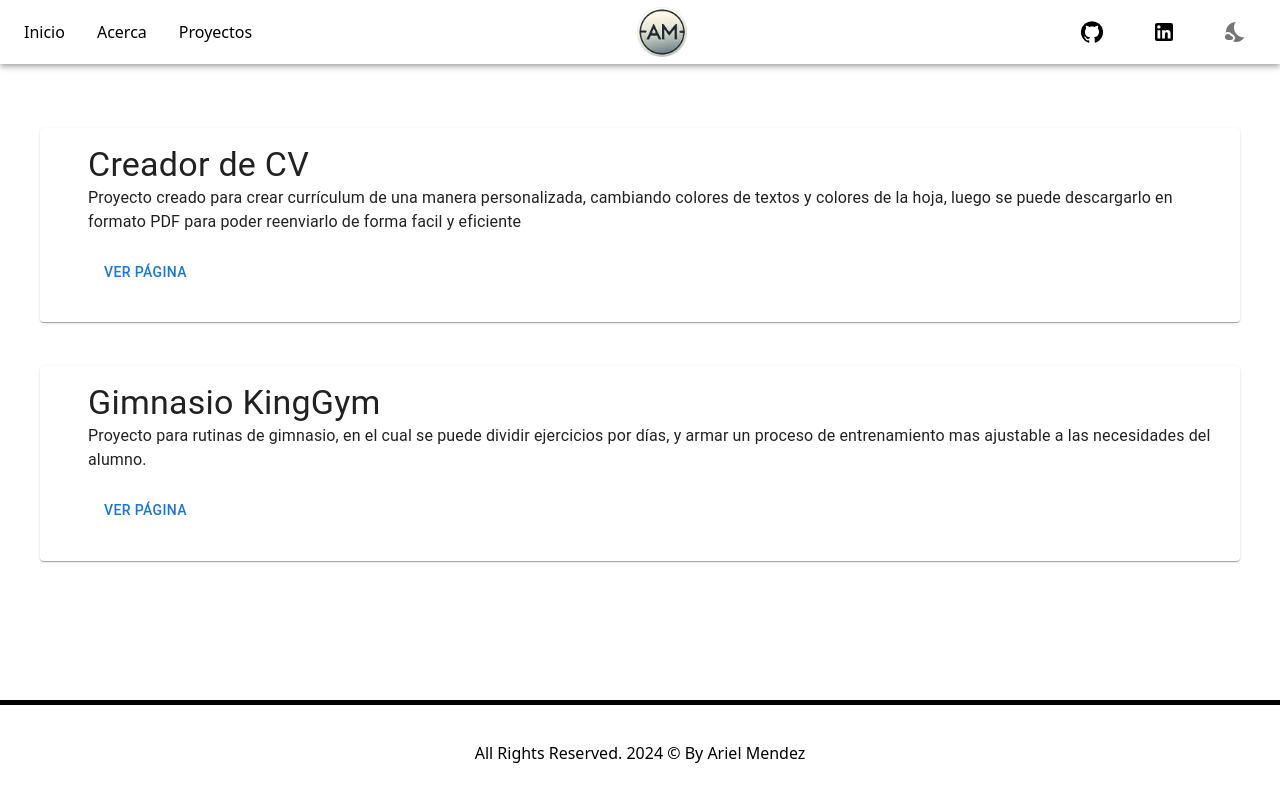
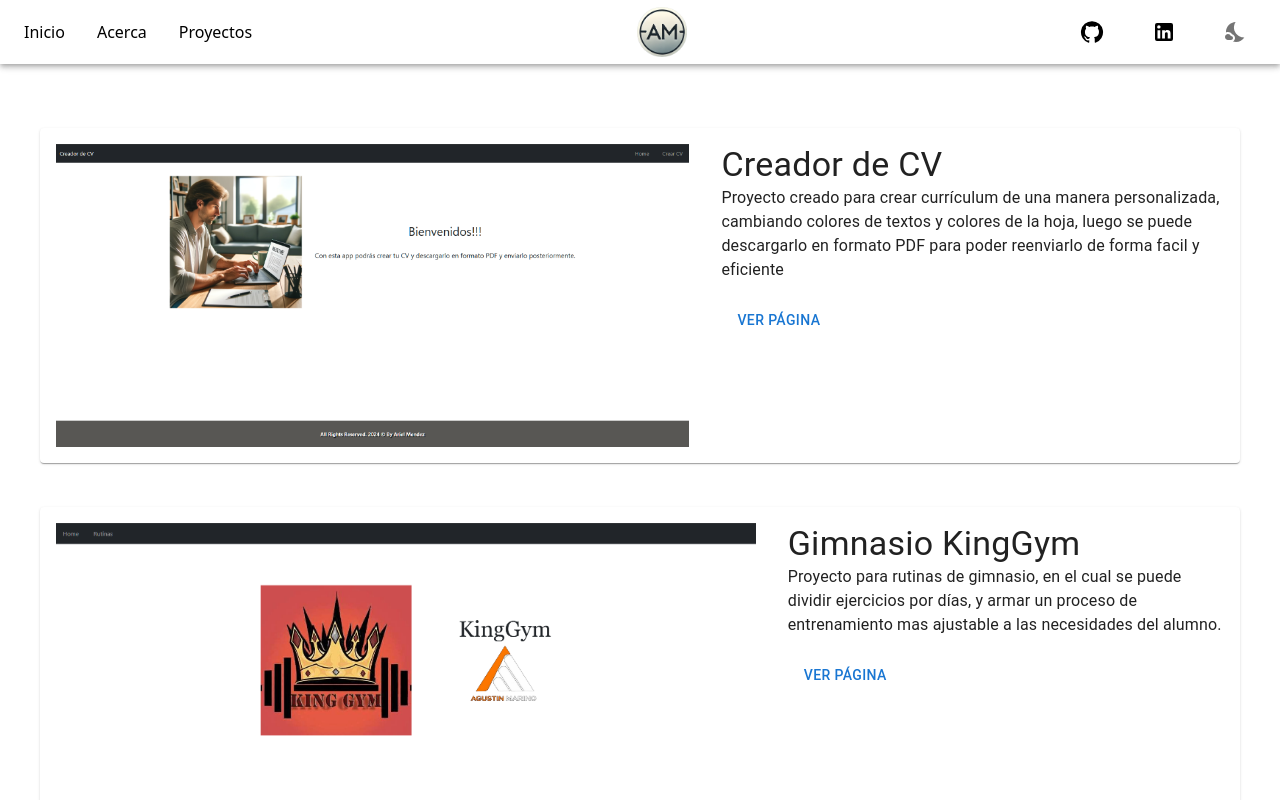
Before and after one commit to arielmendezdev/Portfolio, a Next.js app: page /proyectos in a window 1280 px wide. Shown: the top 800 px of the page. Built offline with nearby package versions, Linux system fonts and the light colour scheme.

Commit message:
refactor

```diff
--- a/src/app/proyectos/page.jsx
+++ b/src/app/proyectos/page.jsx
@@ -5,6 +5,8 @@ import CardContent from "@mui/material/CardContent";
 import Typography from "@mui/material/Typography";
 import Image from "next/image";
 import Link from "next/link";
+import imagenPageCv from "@/assets/images/ImagenPageCv.png";
+import imagenGym from "@/assets/images/ImagenGym.png";
 
 export default function Proyectos() {
 
@@ -14,12 +16,14 @@ export default function Proyectos() {
       title: "",
       to: "https://cv-ariel-blue.vercel.app",
       text: "Proyecto creado para crear currículum de una manera personalizada, cambiando colores de textos y colores de la hoja, luego se puede descargarlo en formato PDF para poder reenviarlo de forma facil y eficiente",
+      img: imagenPageCv,
     },
     {
       name: "Gimnasio KingGym",
       title: "",
       to: "https://rutinas-five.vercel.app",
       text: "Proyecto para rutinas de gimnasio, en el cual se puede dividir ejercicios por días, y armar un proceso de entrenamiento mas ajustable a las necesidades del alumno.",
+      img: imagenGym,
     },
   ];
 
@@ -29,6 +33,7 @@ export default function Proyectos() {
         return (
           <Card key={index} className="flex">
             <CardContent>
+              <Image src={proyect.img} alt="image"/>
             </CardContent>
             <CardContent>
               <Typography variant="h4">{proyect.name}</Typography>
```
